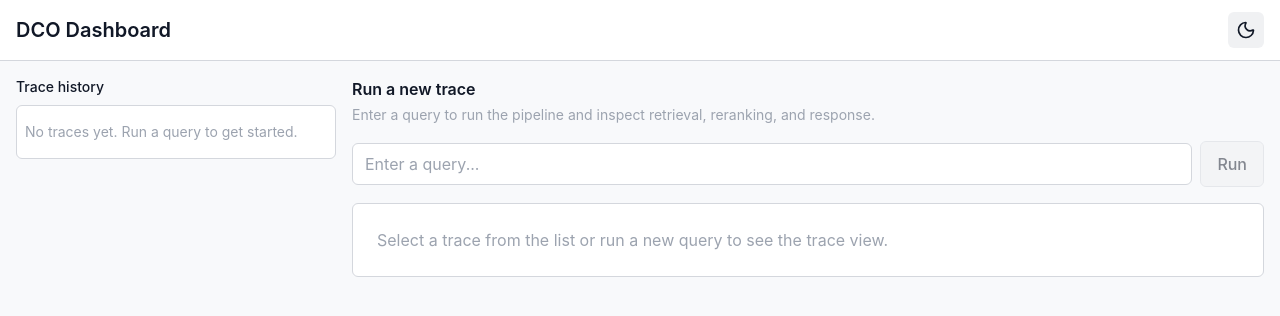
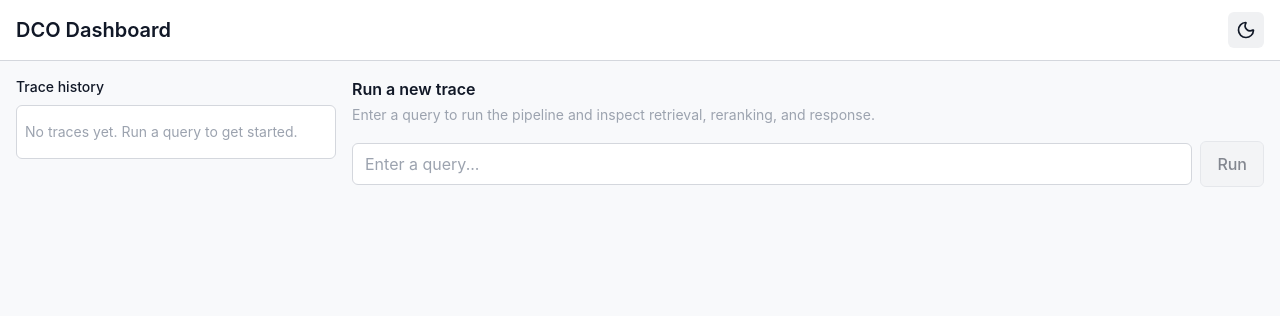
Before and after one commit to mark-mansfield/context-optimzer, a React (Vite) app: page / in a window 1280 px wide. Shown: the top 316 px of the page. Built offline with nearby package versions, Linux system fonts and the light colour scheme.

Commit message:
Add model badge and  seleted trace props

```diff
--- a/src/dashboard/Dashboard.tsx
+++ b/src/dashboard/Dashboard.tsx
@@ -2,6 +2,7 @@ import { useState } from "react";
 import { submitFeedback, type FeedbackVote } from "@/api/feedback";
 import { getCorrection, submitCorrection } from "@/api/correction";
 import { processQuery, type ProcessTrace } from "@/api/process";
+import { ModelBadge } from "@/components/model-badge";
 import { ThemeToggle } from "@/components/theme-toggle";
 import { TraceView } from "@/components/trace-view";
 
@@ -63,6 +64,7 @@ export function Dashboard() {
                     {t.trace_id.slice(-6)}
                   </span>
                   <span className="min-w-0 flex-1 truncate text-text-primary">{t.query}</span>
+                  <ModelBadge model={t.model} provider={t.provider} />
                 </button>
               </li>
             ))}
@@ -104,7 +106,7 @@ export function Dashboard() {
               {processError}
             </p>
           )}
-          {selectedTrace ? (
+          {selectedTrace && (
             <TraceView
               trace={{
                 traceId: selectedTrace.traceId,
@@ -120,6 +122,10 @@ export function Dashboard() {
                 outputTokens: selectedTrace.outputTokens,
                 cost: selectedTrace.cost,
                 naiveRagInputTokens: selectedTrace.naiveRagInputTokens,
+                model: selectedTrace.model,
+                routingClass: selectedTrace.routingClass,
+                routingConfidence: selectedTrace.routingConfidence,
+                routingReason: selectedTrace.routingReason,
               }}
               loading={processLoading && traces.length === 0}
               error={processError}
@@ -141,10 +147,6 @@ export function Dashboard() {
                 await submitCorrection(traceId, correctedText);
               }}
             />
-          ) : (
-            <div className="rounded-md border border-border bg-bg-surface p-6 text-text-muted">
-              Select a trace from the list or run a new query to see the trace view.
-            </div>
           )}
         </section>
       </div>
```
